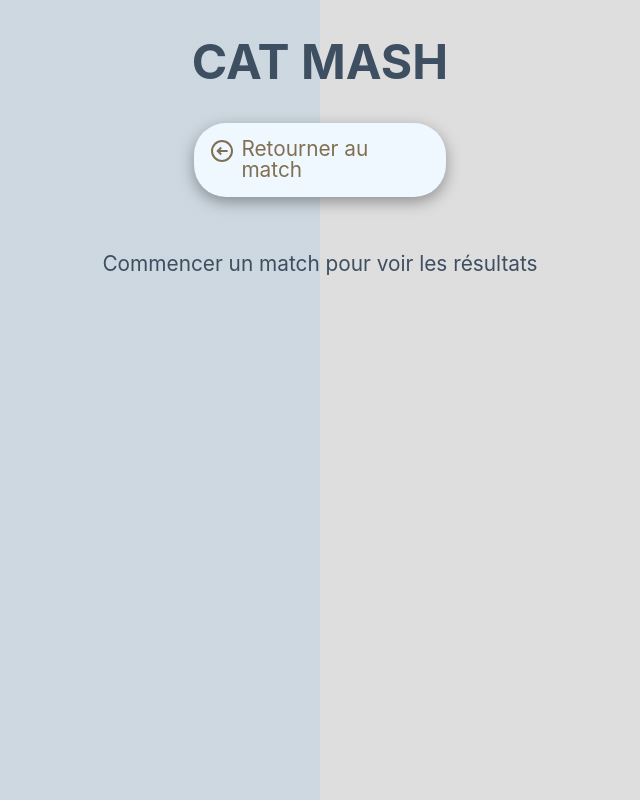
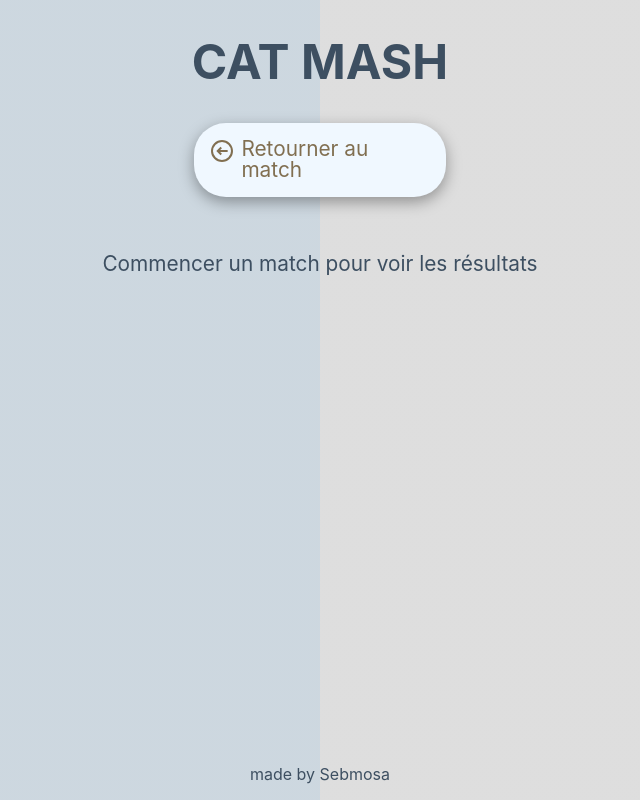
Before and after one commit to sebmosa/catmash-ts-react-rtk, a React (Vite) app: page /results in a window 1280 px wide. Shown: the whole page, without its empty margins (320-960 px from the left). Built offline with nearby package versions, Linux system fonts and the light colour scheme.

Commit message:
add copyright

```diff
--- a/src/features/catmash/Result.tsx
+++ b/src/features/catmash/Result.tsx
@@ -24,6 +24,7 @@ export const Result = () => {
       ) : (
         <ScoreTable competitors={winners} max={maxScore} />
       )}
+      <p className="copyright">made by Sebmosa</p>
     </>
   )
 }
```
